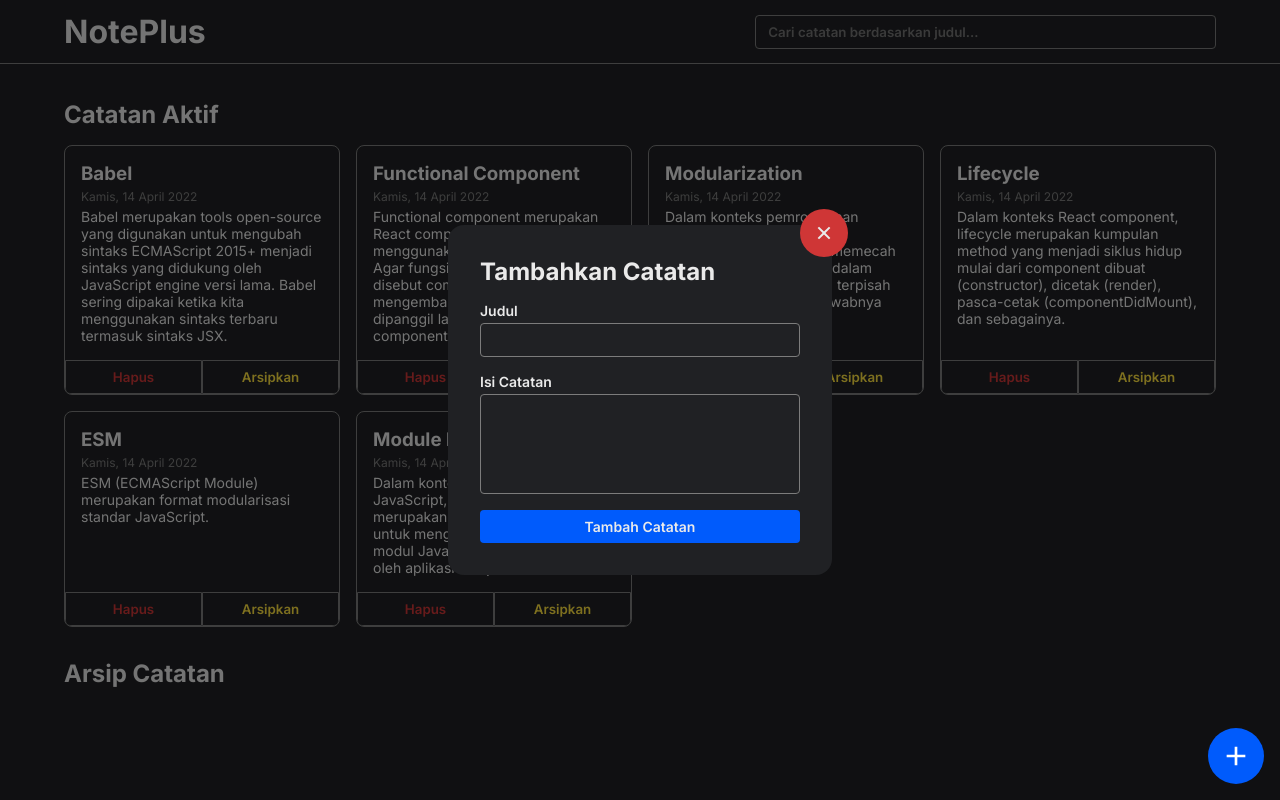
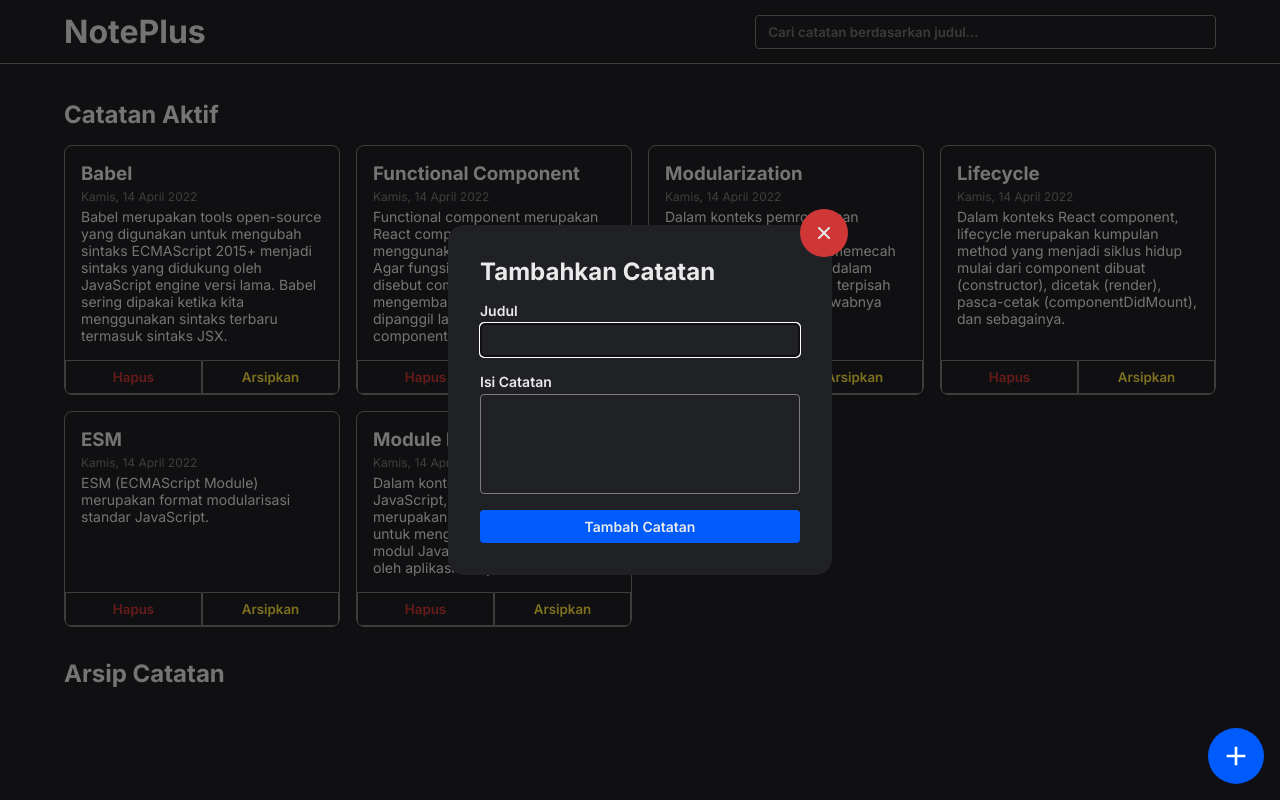
Before and after one commit to agreytosira/noteplus, a React (Vite) app: page / in a window 1280 px wide. Both pictures are taken after a click on the button 1236 px from the left and 756 px from the top of the page. Built offline with nearby package versions, Linux system fonts and the light colour scheme.

Commit message:
style: optimize form

```diff
--- a/src/components/NoteAddModal.jsx
+++ b/src/components/NoteAddModal.jsx
@@ -9,7 +9,7 @@ class NoteAddModal extends Component {
                     <form>
                         <div className='input-group'>
                             <label htmlFor='title'>Judul</label>
-                            <input type='text' name='title' required />
+                            <input type='text' name='title' required autoFocus />
                         </div>
                         <div className='input-group'>
                             <label htmlFor='body'>Isi Catatan</label>
--- a/src/styles/global.scss
+++ b/src/styles/global.scss
@@ -172,6 +172,11 @@ textarea {
                 outline: none;
                 border: none;
                 color: $white;
+                transition: all 0.3s ease;
+
+                &:hover {
+                    background-color: darken($color: $red, $amount: 10%);
+                }
 
                 svg {
                     width: 1.5rem;
```
